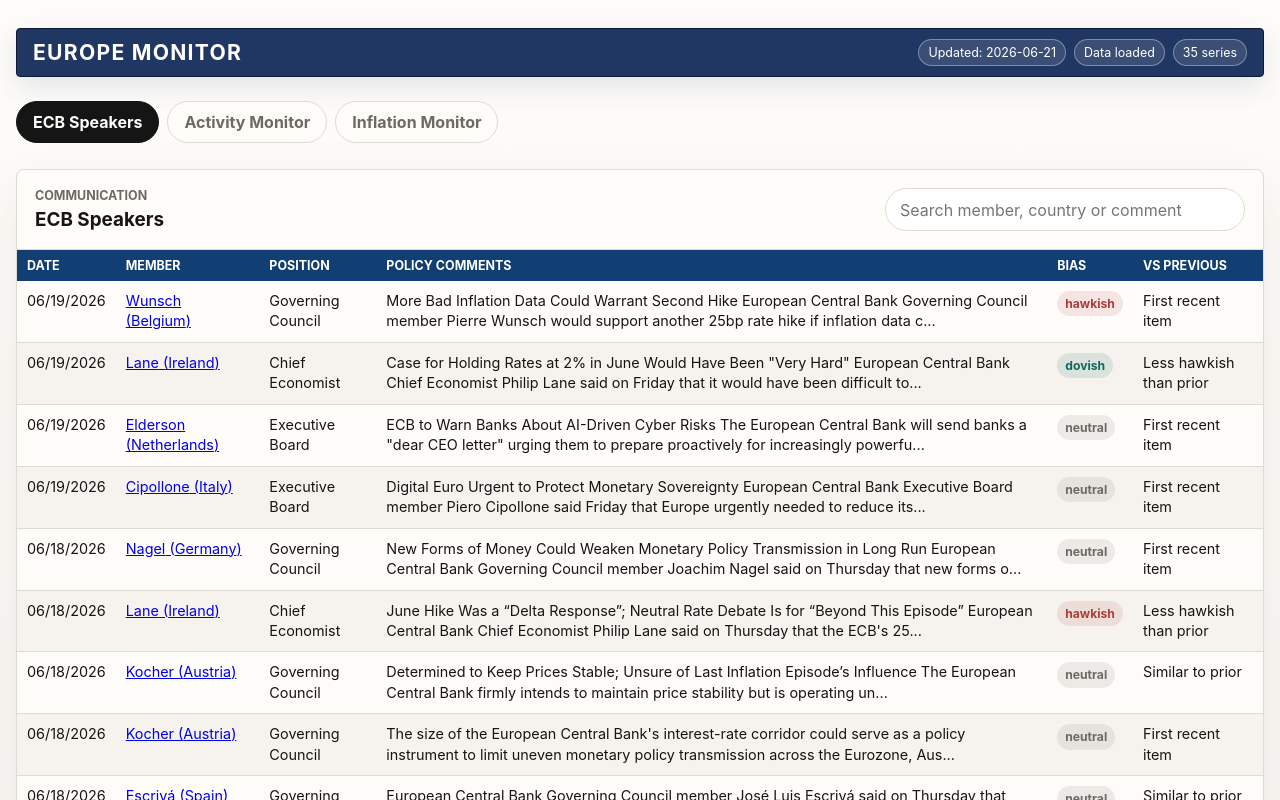
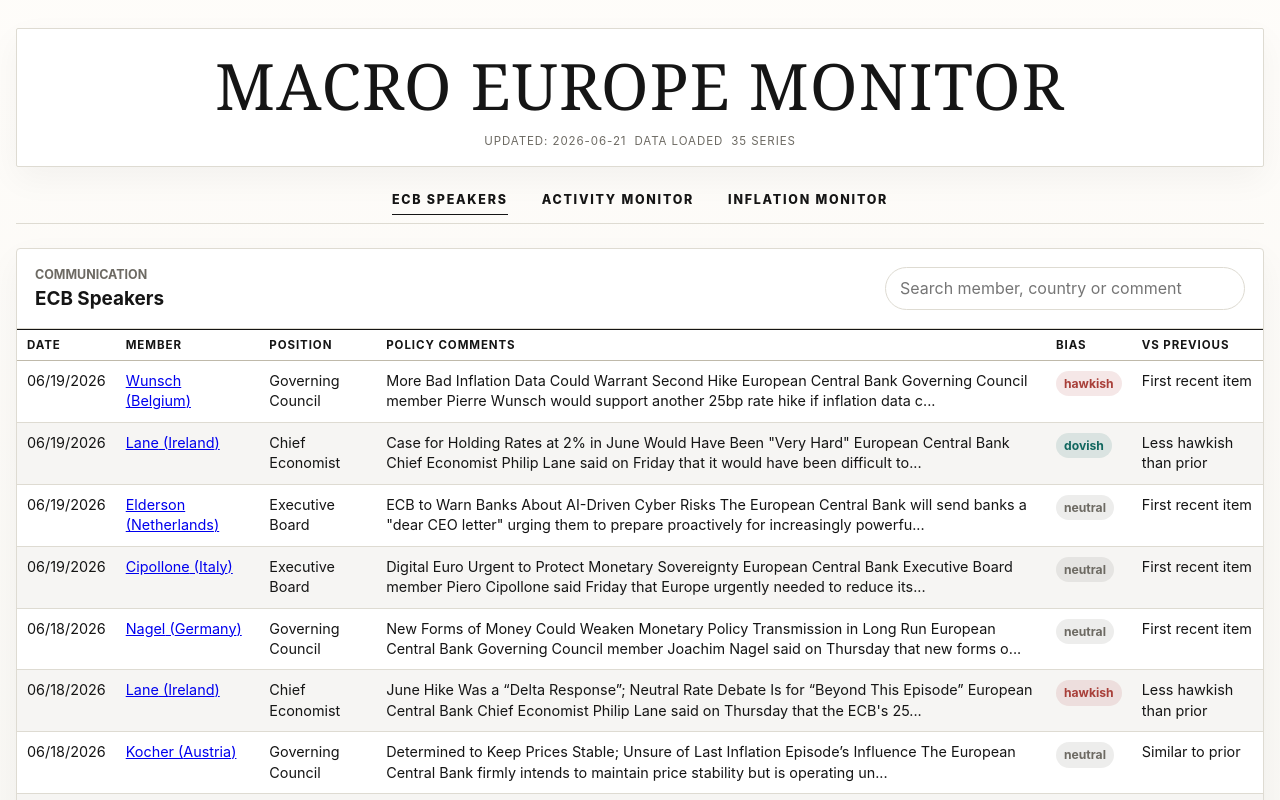
Before and after one commit to aliceodrumond/EuropeMonitor, a Next.js app: page / in a window 1280 px wide. Shown: the top 800 px of the page. Built offline with nearby package versions, Linux system fonts and the light colour scheme.

Commit message:
Refresh monitor header design

```diff
--- a/app/globals.css
+++ b/app/globals.css
@@ -1,6 +1,6 @@
 :root {
-  --bg: #f6f5f1;
-  --paper: #fffdfa;
+  --bg: #f7f7f5;
+  --paper: #ffffff;
   --ink: #151515;
   --muted: #6d6a63;
   --line: #dedbd2;
@@ -12,7 +12,7 @@
   --red: #a83f39;
   --green: #3f7f52;
   --violet: #6c5f8d;
-  --shadow: 0 18px 55px rgba(41, 36, 25, 0.08);
+  --shadow: 0 12px 34px rgba(32, 32, 32, 0.045);
 }
 
 * {
@@ -54,23 +54,27 @@
 
 .topbar {
   display: flex;
+  flex-direction: column;
   align-items: center;
-  justify-content: space-between;
-  gap: 24px;
-  padding: 10px 16px;
-  border: 1px solid #0d1a31;
-  border-radius: 4px;
-  background: var(--brand-blue);
-  box-shadow: 0 10px 28px rgba(32, 55, 100, 0.12);
+  justify-content: center;
+  gap: 18px;
+  padding: 28px 20px 18px;
+  border: 1px solid var(--line);
+  border-radius: 2px;
+  background: var(--paper);
+  box-shadow: var(--shadow);
 }
 
 .eyebrow {
   margin: 0;
-  color: #ffffff;
-  font-size: clamp(1.05rem, 1.65vw, 1.45rem);
-  font-weight: 680;
+  color: var(--ink);
+  font-family: Georgia, "Times New Roman", serif;
+  font-size: clamp(2.5rem, 5vw, 4.75rem);
+  font-weight: 400;
+  line-height: 0.92;
+  text-align: center;
   text-transform: uppercase;
-  letter-spacing: 0.06em;
+  letter-spacing: 0.02em;
 }
 
 h1 {
@@ -84,43 +88,50 @@
 .status-strip {
   display: flex;
   flex-wrap: wrap;
-  justify-content: flex-end;
+  justify-content: center;
   gap: 8px;
   color: var(--muted);
-  font-size: 0.78rem;
+  font-size: 0.72rem;
+  letter-spacing: 0.08em;
+  text-transform: uppercase;
 }
 
 .status-pill {
-  border: 1px solid rgba(255, 255, 255, 0.35);
-  border-radius: 999px;
-  background: rgba(255, 255, 255, 0.12);
-  color: #ffffff;
-  padding: 5px 9px;
+  border: 0;
+  border-radius: 0;
+  background: transparent;
+  color: var(--muted);
+  padding: 0;
 }
 
 .tabs {
   display: flex;
-  gap: 8px;
-  margin: 24px 0;
+  justify-content: center;
+  gap: 34px;
+  margin: 18px 0 24px;
   overflow-x: auto;
-  padding-bottom: 2px;
+  padding: 0 8px 8px;
+  border-bottom: 1px solid var(--line);
 }
 
 .tab {
-  min-height: 42px;
+  min-height: 30px;
   flex: 0 0 auto;
-  border: 1px solid var(--line);
-  border-radius: 999px;
-  background: rgba(255, 253, 250, 0.72);
-  color: var(--muted);
-  padding: 0 16px;
-  font-weight: 650;
+  border: 0;
+  border-radius: 0;
+  background: transparent;
+  color: var(--ink);
+  padding: 0;
+  font-size: 0.78rem;
+  font-weight: 760;
+  letter-spacing: 0.14em;
+  text-transform: uppercase;
 }
 
 .tab[data-active="true"] {
-  border-color: var(--ink);
-  background: var(--ink);
-  color: var(--paper);
+  border-bottom: 1px solid var(--ink);
+  background: transparent;
+  color: var(--ink);
 }
 
 .dashboard-grid {
@@ -133,8 +144,8 @@
 .speaker-panel {
   min-width: 0;
   border: 1px solid var(--line);
-  border-radius: 8px;
-  background: rgba(255, 253, 250, 0.9);
+  border-radius: 4px;
+  background: var(--paper);
   box-shadow: var(--shadow);
 }
 
@@ -360,9 +371,12 @@
 }
 
 .speaker-table th {
-  background: #123f73;
-  color: #fff;
-  font-size: 0.78rem;
+  border-top: 1px solid var(--ink);
+  border-bottom: 1px solid var(--line-strong);
+  background: #fff;
+  color: var(--ink);
+  font-size: 0.72rem;
+  letter-spacing: 0.08em;
   padding: 8px 10px;
   text-align: left;
   text-transform: uppercase;
@@ -423,7 +437,12 @@
 
   .status-strip,
   .window-controls {
+    justify-content: center;
+  }
+
+  .tabs {
     justify-content: flex-start;
+    gap: 20px;
   }
 
   .dashboard-grid {
--- a/app/layout.tsx
+++ b/app/layout.tsx
@@ -2,7 +2,7 @@
 import "./globals.css";
 
 export const metadata: Metadata = {
-  title: "Europe Monitor",
+  title: "Macro Europe Monitor",
   description: "Europe activity, inflation and ECB communication monitor.",
   icons: {
     icon: "/favicon.svg",
--- a/app/page.tsx
+++ b/app/page.tsx
@@ -282,7 +282,7 @@
     <main className="shell">
       <header className="topbar">
         <div>
-          <p className="eyebrow">Europe Monitor</p>
+          <p className="eyebrow">Macro Europe Monitor</p>
         </div>
         <div className="status-strip" aria-label="Data status">
           <span className="status-pill">
```
Also changed, not shown: scripts/build-static-pages.mjs (+14 -14 lines), 1 other file (tests, documents, lock files or other folders).
